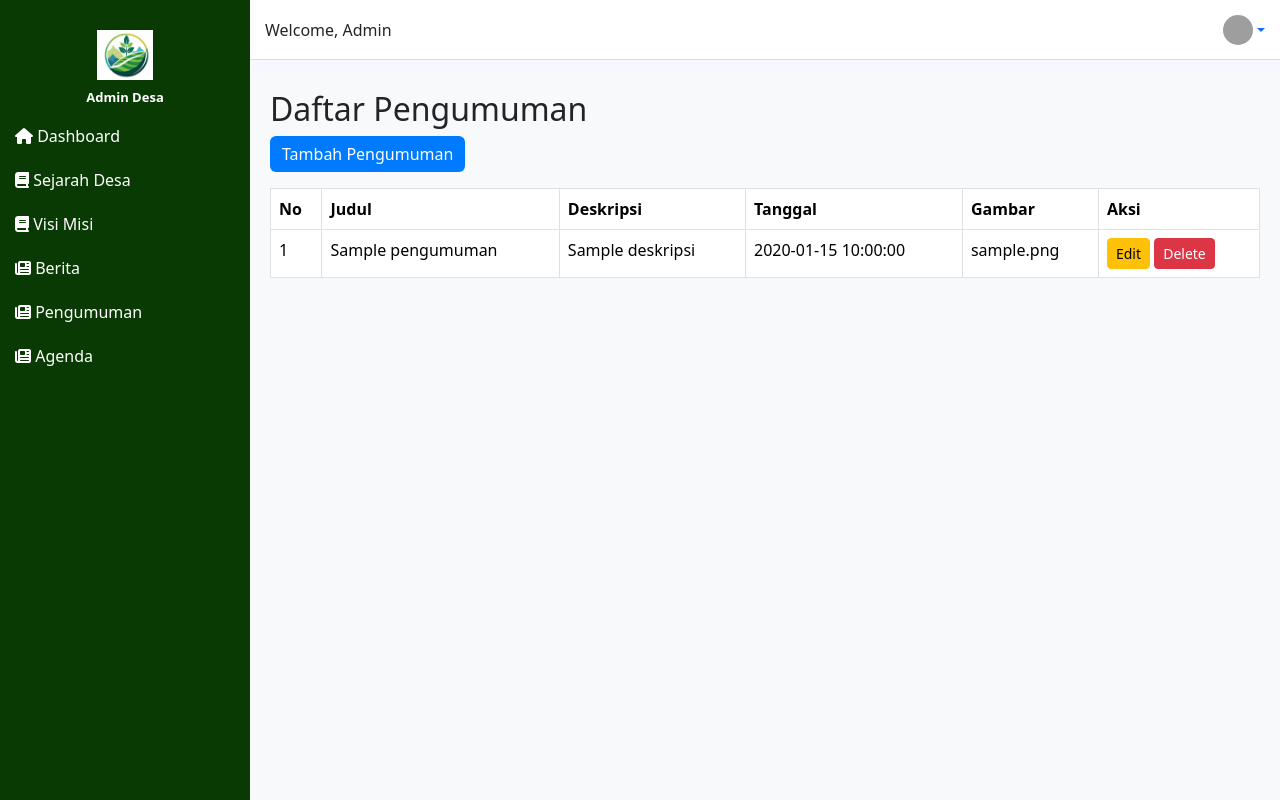
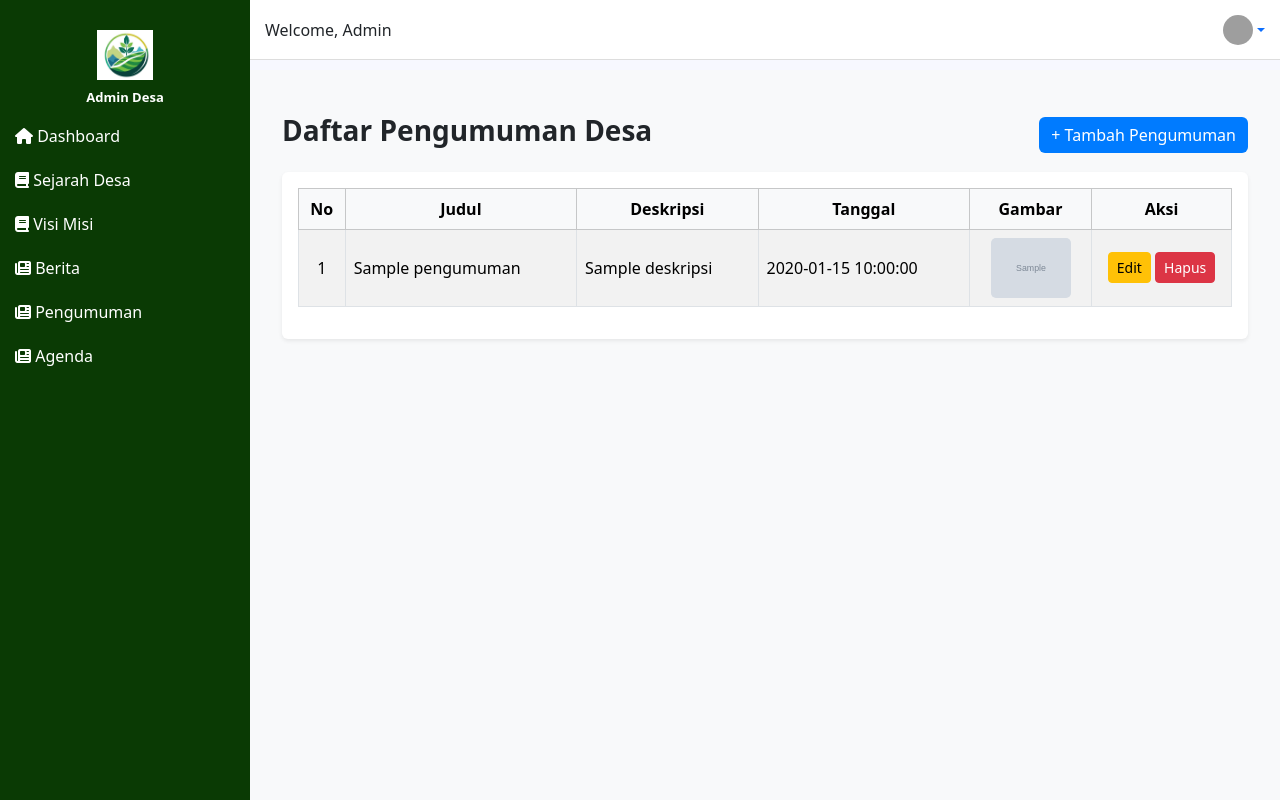
Before and after one commit to anzaayyy/website-desa, a CodeIgniter 4 app: the page made by app/Views/admin/pengumuman/index.php in a window 1280 px wide. Run offline with PHP 8.4 and a stand-in for CodeIgniter, Linux system fonts and the light colour scheme; the template is opened without the code that fills it: most values are stand-ins (such as "Sample title", 1, 10 or a date in 2020); grey boxes marked "Sample" are stand-in pictures; some libraries are stand-ins or nearby versions; grey boxes are pictures that could not be loaded.

Commit message:
update lutvi

```diff
--- a/app/Views/admin/pengumuman/index.php
+++ b/app/Views/admin/pengumuman/index.php
@@ -1,31 +1,59 @@
 <?= $this->extend('admin/template/template') ?>
 <?= $this->section('content') ?>
 
-<h2>Daftar Pengumuman</h2>
-<a href="<?= base_url('admin/pengumuman/create') ?>" class="btn btn-primary mb-3">Tambah Pengumuman</a>
+<div class="container mt-4">
+  <div class="d-flex justify-content-between align-items-center mb-3">
+    <h3 class="fw-bold">Daftar Pengumuman Desa</h3>
+    <a href="<?= base_url('admin/pengumuman/create') ?>" class="btn btn-primary">+ Tambah Pengumuman</a>
+  </div>
 
-<table class="table table-bordered">
-  <tr>
-    <th>No</th>
+  <?php if (session()->getFlashdata('success')): ?>
+    <div class="alert alert-success"><?= session()->getFlashdata('success') ?></div>
+  <?php endif; ?>
+
+  <div class="table-responsive shadow-sm bg-white p-3 rounded">
+    <table class="table table-bordered table-striped align-middle">
+      <thead class="table-light">
+        <tr class="text-center">
+          <th width="5%">No</th>
           <th>Judul</th>
           <th>Deskripsi</th>
           <th>Tanggal</th>
           <th>Gambar</th>
-    <th>Aksi</th>
+          <th width="15%">Aksi</th>
         </tr>
-  <?php $no=1; foreach($pengumuman as $p): ?>
+      </thead>
+      <tbody>
+        <?php if (!empty($pengumuman)): ?>
+          <?php $no = 1; foreach ($pengumuman as $p): ?>
             <tr>
-    <td><?= $no++ ?></td>
+              <td class="text-center"><?= $no++ ?></td>
               <td><?= esc($p['judul']) ?></td>
               <td><?= esc($p['deskripsi']) ?></td>
               <td><?= esc($p['tanggal']) ?></td>
-    <td><?= esc($p['gambar']) ?></td>
-    <td>
+
+              <td class="text-center">
+                <?php if ($p['gambar']): ?>
+                  <img src="<?= base_url($p['gambar']) ?>" width="80" height="60" style="object-fit:cover;border-radius:5px;">
+                <?php else: ?>
+                  <span class="text-muted">-</span>
+                <?php endif; ?>
+              </td>
+
+              <td class="text-center">
                 <a href="<?= base_url('admin/pengumuman/edit/'.$p['id']) ?>" class="btn btn-sm btn-warning">Edit</a>
-      <a href="<?= base_url('admin/pengumuman/delete/'.$p['id']) ?>" onclick="return confirm('Hapus?')" class="btn btn-sm btn-danger">Delete</a>
+                <a href="<?= base_url('admin/pengumuman/delete/'.$p['id']) ?>"
+                   onclick="return confirm('Yakin ingin menghapus?')"
+                   class="btn btn-sm btn-danger">Hapus</a>
               </td>
             </tr>
           <?php endforeach; ?>
+        <?php else: ?>
+          <tr><td colspan="6" class="text-center text-muted">Belum ada data pengumuman</td></tr>
+        <?php endif; ?>
+      </tbody>
     </table>
+  </div>
+</div>
 
 <?= $this->endSection() ?>
```
Lines whose indentation alone changed are shown as unchanged.
